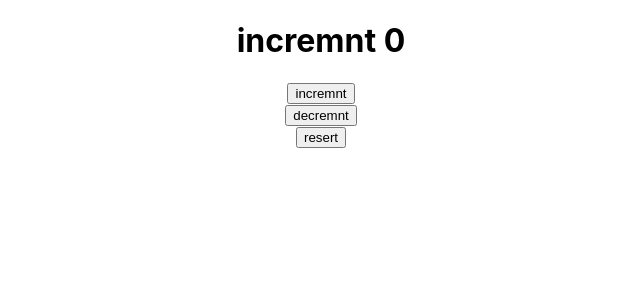
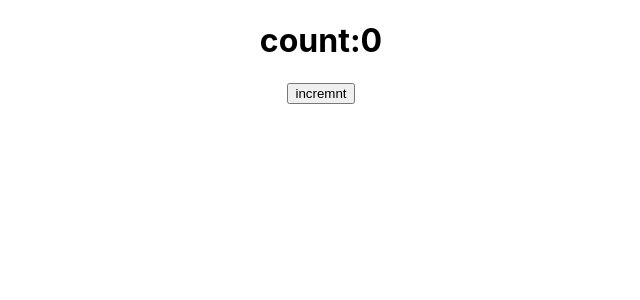
Before and after one commit to Sathiskumar2113/Myown, a React (Create React App) app: page / in a window 1280 px wide. Shown: the top 300 px of the page, without its empty margins (319-959 px from the left). Built offline with nearby package versions, Linux system fonts and the light colour scheme.

Commit message:
props using the state

```diff
--- a/src/App.js
+++ b/src/App.js
@@ -1,41 +1,28 @@
 
 import { useEffect, useState } from 'react';
 import './App.css';
+import Counter from './components/Counter';
 
 function App() {
 
   let [count,setcount]= useState(0);
 
-
-  useEffect (()=>{
-    console.log ("runs the update the components is mounted and count is updated");
-
-
-
-  } ,[count]);
-
-
-
 const incremnt=()=>{
 
   setcount(count+1);
 }
-const decremnt=()=>{
-  setcount(count-1);
-}
-const resert=()=>{
-  setcount(0);
-}
+
 
   return (
     <div className="App">
 
-     <h1>incremnt {count}</h1>
+     <Counter
+     count={count}
+
+
+     ></Counter>
      <button onClick={incremnt}>incremnt</button>
-     <br></br>
-     <button onClick={decremnt}>decremnt</button>
-     <br></br>
-     <button onClick={resert}>resert</button>
+
     </div>
   );
 }
--- /dev/null
+++ b/src/components/Counter.jsx
@@ -0,0 +1,11 @@
+import React from 'react'
+
+export default function Counter(props) {
+
+  return (
+    <div>
+        <h1> count:{props.count}</h1>
+
+    </div>
+  )
+}
```
